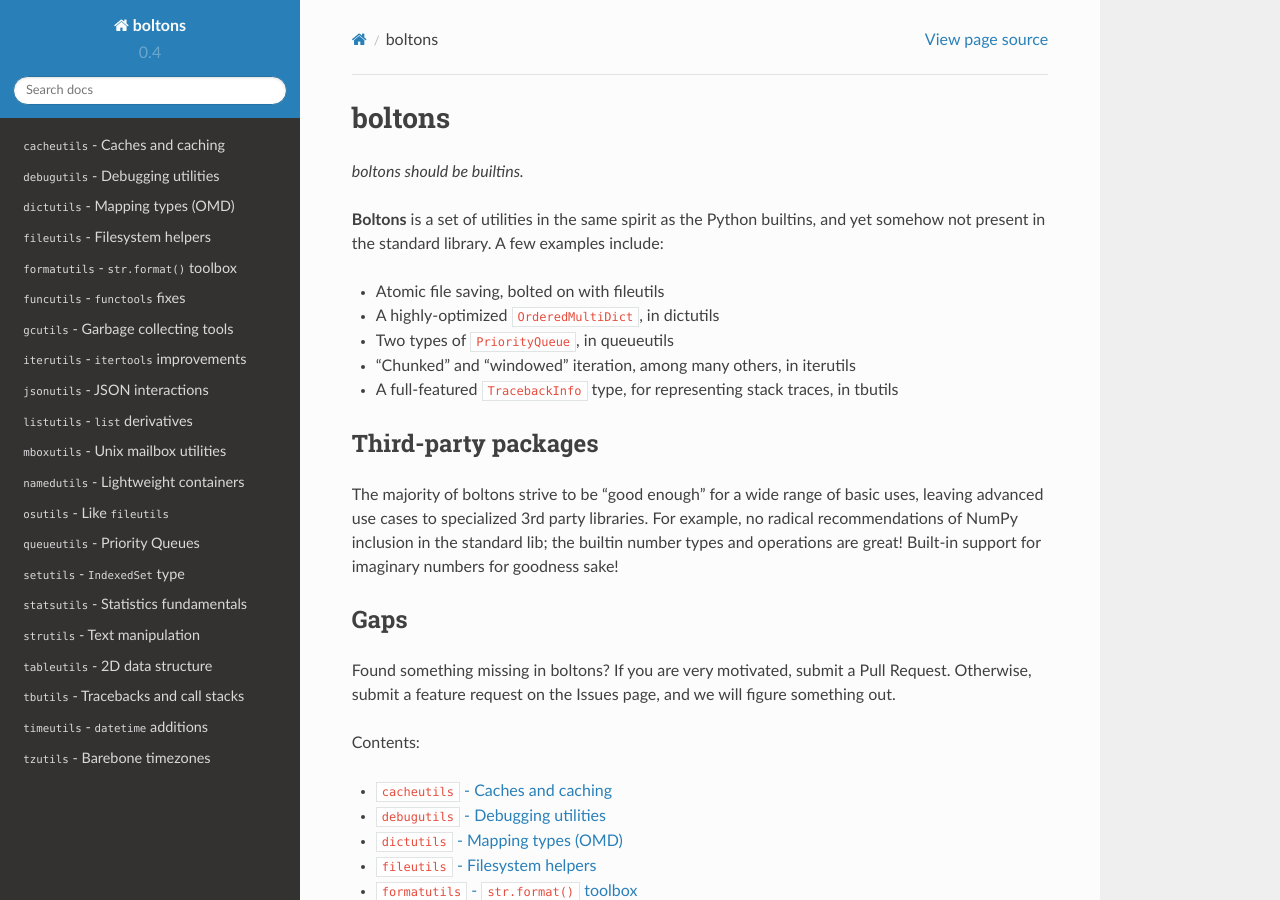
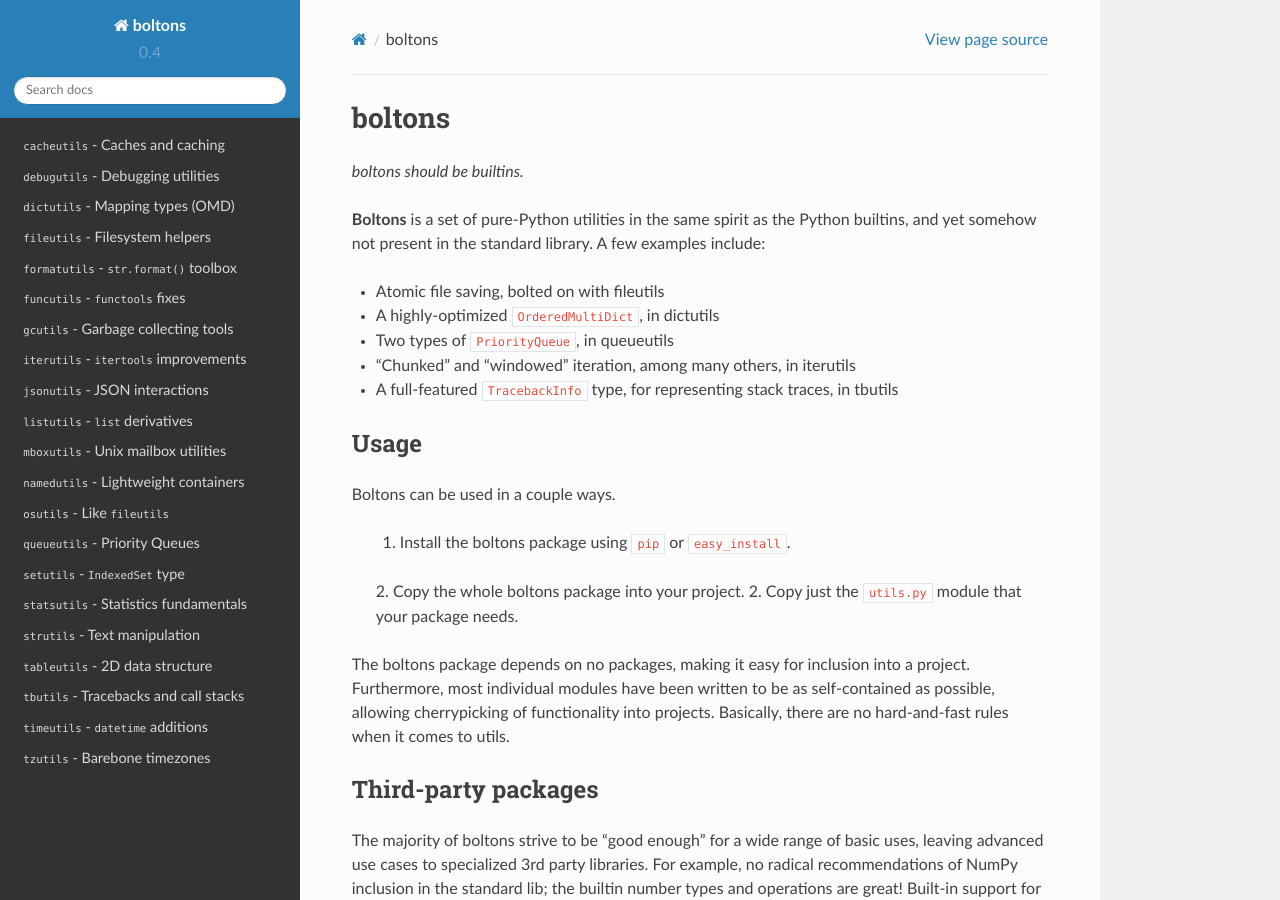
Before and after one commit to dogrecajb/boltons, a Sphinx documentation site: the page built from docs/index.rst, in a window 1280 px wide and 900 px high. Built offline with Sphinx 7.4.7 and the Read the Docs theme 2.0.0, drawn with Linux system fonts in a browser that asks for light colours.

Commit message:
add notes about boltons usage

```diff
--- a/docs/index.rst
+++ b/docs/index.rst
@@ -6,15 +6,30 @@ boltons
 
 *boltons should be builtins.*
 
-**Boltons** is a set of utilities in the same spirit as the Python
-builtins, and yet somehow not present in the standard library. A few
-examples include:
+**Boltons** is a set of pure-Python utilities in the same spirit as
+the Python builtins, and yet somehow not present in the standard
+library. A few examples include:
 
 * Atomic file saving, bolted on with fileutils
 * A highly-optimized ``OrderedMultiDict``, in dictutils
 * Two types of ``PriorityQueue``, in queueutils
 * "Chunked" and "windowed" iteration, among many others, in iterutils
 * A full-featured ``TracebackInfo`` type, for representing stack traces, in tbutils
+
+Usage
+-----
+
+Boltons can be used in a couple ways.
+
+  1. Install the boltons package using ``pip`` or ``easy_install``.
+  2. Copy the whole boltons package into your project.
+  2. Copy just the ``utils.py`` module that your package needs.
+
+The boltons package depends on no packages, making it easy for
+inclusion into a project. Furthermore, most individual modules have
+been written to be as self-contained as possible, allowing
+cherrypicking of functionality into projects. Basically, there are no
+hard-and-fast rules when it comes to utils.
 
 
 Third-party packages
```
Also changed, not shown: 1 other file.
